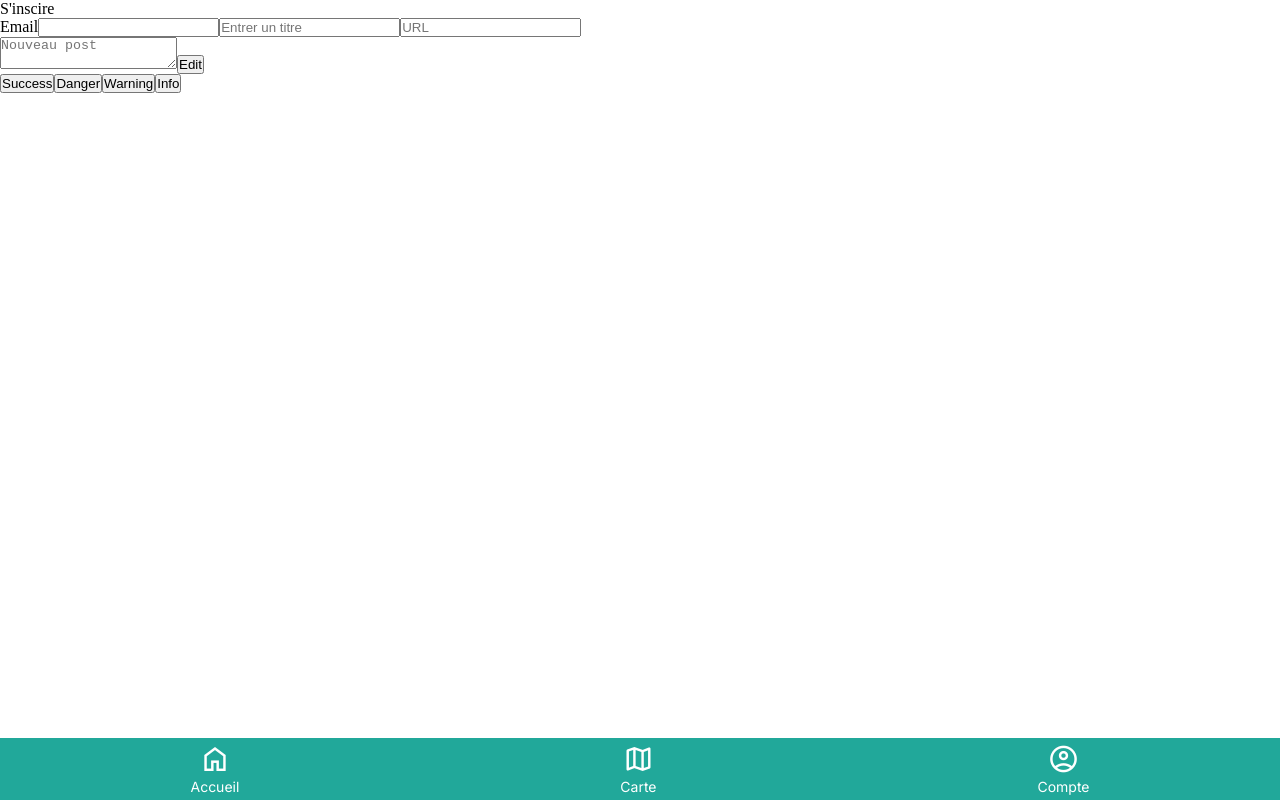
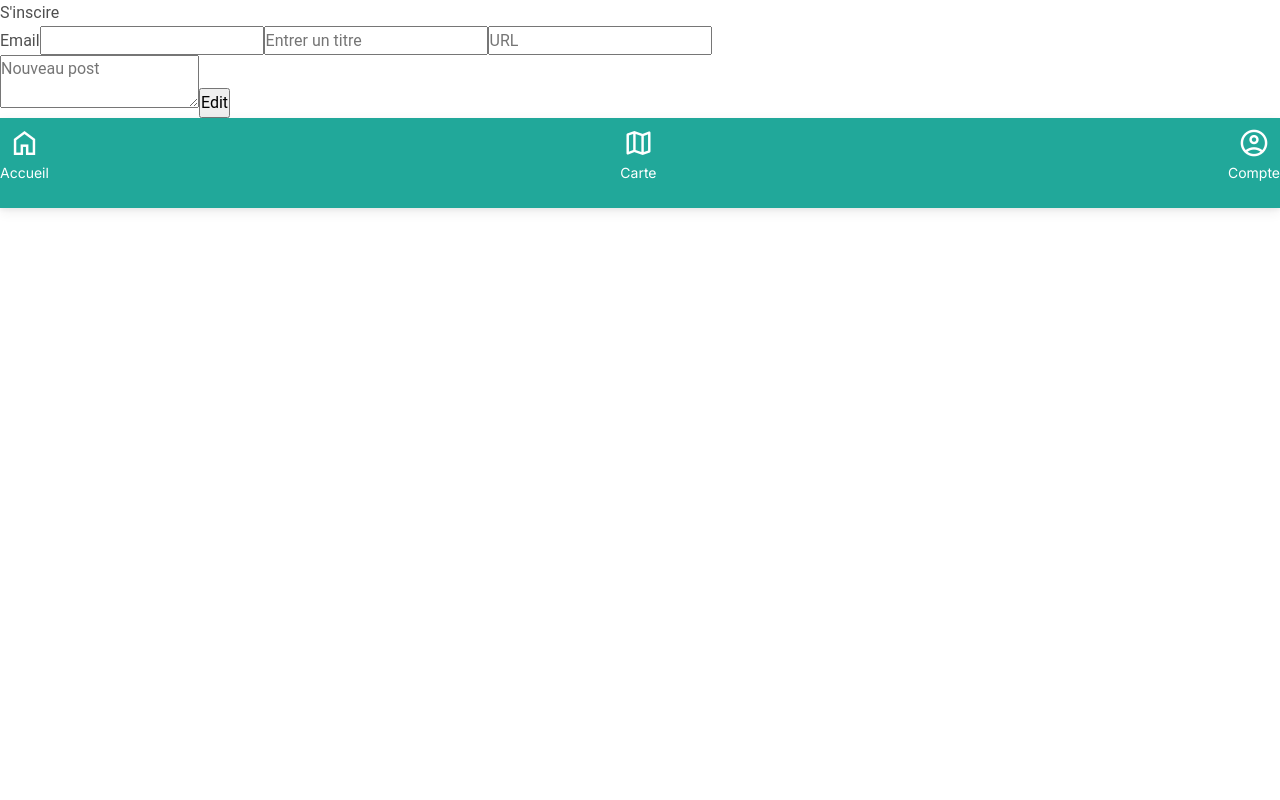
Before and after one commit to WildCodeSchool/2023-09-JS-BDX-P3-lesgeocodeurs, a React (Vite) app in the folder frontend/: page / in a window 1280 px wide. Built offline with nearby package versions, Linux system fonts and the light colour scheme.

Commit message:
Maj set up mdbg

```diff
--- a/frontend/src/App.jsx
+++ b/frontend/src/App.jsx
@@ -1,4 +1,6 @@
 import "./styles/index.scss";
+import "mdb-react-ui-kit/dist/css/mdb.min.css";
+import "@fortawesome/fontawesome-free/css/all.min.css";
 import NavBar from "./components/NavBar";
 import Register from "./pages/Register";
 
--- a/frontend/src/pages/Register.jsx
+++ b/frontend/src/pages/Register.jsx
@@ -1,4 +1,3 @@
-import { MDBBtn } from "mdb-react-ui-kit";
 import { useState } from "react";
 
 export default function Register() {
@@ -55,18 +54,6 @@
       {/* {userRegister?.map((el) => (
         <div>{el.email}</div>
       ))} */}
-      <div>
-        <MDBBtn className="me-1" color="success">
-          Success
-        </MDBBtn>
-        <MDBBtn className="me-1" color="danger">
-          Danger
-        </MDBBtn>
-        <MDBBtn className="me-1" color="warning">
-          Warning
-        </MDBBtn>
-        <MDBBtn color="info">Info</MDBBtn>
-      </div>
     </div>
   );
 }
```
Also changed, not shown: frontend/src/cheatlistMdBg.jsx (added, +21 -0 lines).
